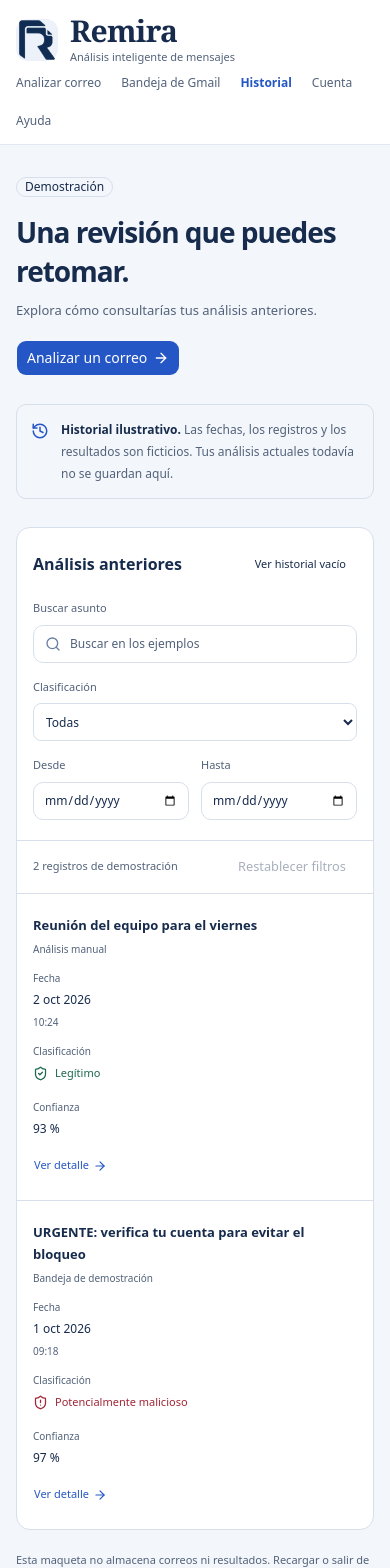
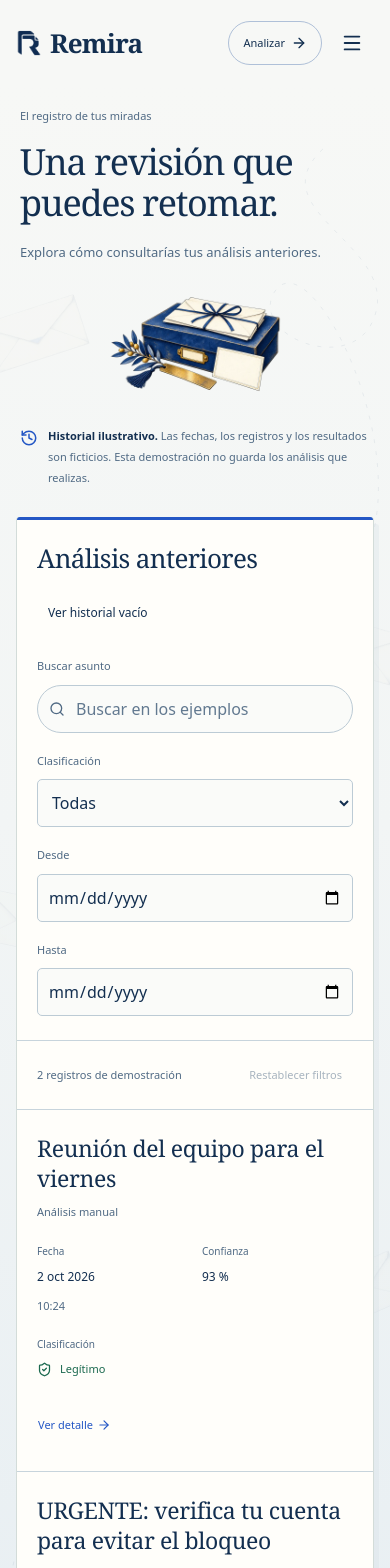
Before and after one commit to JCastilloPadilla/Remira, a React (Vite) app in the folder frontend/: page /historial in a window 390 px wide. Shown: the top 1568 px of the page. Built offline with nearby package versions, Linux system fonts and the light colour scheme.

Commit message:
feat(web): redesign history with Remira editorial archive

```diff
--- a/frontend/src/features/history/HistoryPage.tsx
+++ b/frontend/src/features/history/HistoryPage.tsx
@@ -5,12 +5,12 @@ import { Link } from "react-router-dom";
 import {
   ArrowRight,
   History,
+  Menu,
   Search,
   ShieldAlert,
   ShieldCheck,
 } from "lucide-react";
 import { Button } from "@/components/ui/button";
-import { Badge } from "@/components/ui/badge";
 import { Input } from "@/components/ui/input";
 import {
   Dialog,
@@ -19,9 +19,19 @@ import {
   DialogHeader,
   DialogTitle,
 } from "@/components/ui/dialog";
-import FadeContent from "@/components/react-bits/FadeContent";
+import SplitText from "@/components/react-bits/SplitText";
+import { IllustratedFooter } from "@/components/IllustratedFooter";
+import { CorrespondenceBackdrop } from "@/features/landing/CorrespondenceBackdrop";
 import { examples } from "@/features/analysis/demo";
 import "./history.css";
+
+const navigation = [
+  { to: "/", title: "Inicio" },
+  { to: "/bandeja", title: "Bandeja" },
+  { to: "/historial", title: "Historial" },
+  { to: "/cuenta", title: "Cuenta" },
+  { to: "/como-funciona", title: "Ayuda" },
+];
 
 const records = examples.map((example, id) => ({
   ...example,
@@ -76,49 +86,51 @@ export function HistoryPage() {
       <a href="#history-main" className="skip-link">
         Ir al contenido
       </a>
-      <header className="site-header">
+      <header className="history-header">
         <div className="page-width history-nav">
-          <Link
-            to="/"
-            className="history-brand"
-            aria-label="Remira, inicio"
-          >
+          <Link to="/" className="history-brand" aria-label="Remira, inicio">
             <BrandMark />
-            <span>
-              <BrandName />
-              <span className="history-brand-caption">
-                Análisis inteligente de mensajes
-              </span>
-            </span>
+            <BrandName />
           </Link>
-          <nav aria-label="Navegación principal">
-            <Link to="/analizar">Analizar correo</Link>
-            <Link to="/bandeja">Bandeja de Gmail</Link>
-            <Link to="/historial" aria-current="page">
-              Historial
-            </Link>
-            <Link to="/cuenta">Cuenta</Link>
-            <Link to="/como-funciona">Ayuda</Link>
+          <nav className="history-desktop-nav" aria-label="Navegación principal">
+            {navigation.map(({ to, title }) => (
+              <Link key={to} to={to} aria-current={to === "/historial" ? "page" : undefined}>{title}</Link>
+            ))}
           </nav>
+          <div className="history-nav-actions">
+            <Button variant="outline" render={<Link to="/analizar" />}>
+              Analizar <ArrowRight size={16} />
+            </Button>
+            <details className="history-mobile-nav">
+              <summary aria-label="Abrir navegación"><Menu size={22} /></summary>
+              <nav aria-label="Navegación móvil">
+                {navigation.map(({ to, title }) => (
+                  <Link key={to} to={to} aria-current={to === "/historial" ? "page" : undefined}>{title}</Link>
+                ))}
+              </nav>
+            </details>
+          </div>
         </div>
       </header>
-      <main id="history-main" className="page-width history-main">
+      <main id="history-main" className="history-main">
+        <CorrespondenceBackdrop />
+        <div className="page-width history-content">
         <div className="history-heading">
           <div>
-            <Badge variant="outline">Demostración</Badge>
-            <h1>Una revisión que puedes retomar.</h1>
+            <p className="history-eyebrow">El registro de tus miradas</p>
+            <h1>
+              <SplitText text="Una revisión que puedes retomar." tag="span" textAlign="left" splitType="words" delay={45} duration={0.7} rootMargin="0px" />
+            </h1>
             <p>Explora cómo consultarías tus análisis anteriores.</p>
           </div>
-          <Button render={<Link to="/analizar" />} size="lg">
-            Analizar un correo <ArrowRight size={16} />
-          </Button>
+          <img className="history-heading-art" src="/illustrations/history-archive-v1.webp" width="768" height="512" alt="" />
         </div>
         <div className="history-demo-note">
           <History size={18} />
           <p>
             <strong>Historial ilustrativo.</strong> Las fechas, los registros y
-            los resultados son ficticios. Tus análisis actuales todavía no se
-            guardan aquí.
+            los resultados son ficticios. Esta demostración no guarda
+            los análisis que realizas.
           </p>
         </div>
         <section
@@ -269,7 +281,7 @@ export function HistoryPage() {
             </table>
           ) : (
             <div className="history-empty">
-              <History size={36} strokeWidth={1.4} />
+              <img className="history-empty-art" src="/illustrations/history-archive-v1.webp" width="768" height="512" alt="" />
               <h3>
                 {showExamples
                   ? invalidRange
@@ -295,16 +307,13 @@ export function HistoryPage() {
           )}
         </section>
         <p className="history-storage-note">
-          Esta maqueta no almacena correos ni resultados. Recargar o salir de la
+          Esta demostración no almacena correos ni resultados. Recargar o salir de la
           pantalla reinicia los filtros y la selección.
         </p>
+        </div>
       </main>
-      <footer className="page-width history-footer">
-        <p>Remira · Proyecto académico</p>
-        <Link to="/">
-          Conocer el proyecto <ArrowRight size={13} />
-        </Link>
-      </footer>
+      <div className="history-footer-transition" aria-hidden="true" />
+      <IllustratedFooter topHref="#history-main" />
       <Dialog
         open={selectedId !== null}
         onOpenChange={(open) => {
@@ -339,7 +348,7 @@ export function HistoryPage() {
                 <h3>Contenido del ejemplo</h3>
                 <p>{selected.body}</p>
               </div>
-              <FadeContent duration={400} key={selected.id}>
+              <div className="history-result-reveal" key={selected.id}>
                 <div
                   className={`history-detail-result ${selected.result.label}`}
                 >
@@ -354,7 +363,7 @@ export function HistoryPage() {
                     simulado
                   </p>
                 </div>
-              </FadeContent>
+              </div>
               <p className="history-detail-limit">
                 La clasificación puede equivocarse. Los enlaces se muestran como
                 texto; no se abren ni se inspeccionan adjuntos.
--- a/frontend/src/features/history/history.css
+++ b/frontend/src/features/history/history.css
@@ -1,410 +1,124 @@
-.history-page {
-  min-height: 100dvh;
-  background: #f3f6fa;
+.history-page { min-height:100dvh; color:#132f50; background:#f7f8f6; }
+.history-nav { display:flex; align-items:center; justify-content:center; gap:36px; min-height:100px; }
+.history-brand { display:flex; align-items:center; gap:12px; }
+.history-brand .brand-mark { width:34px; height:38px; background:transparent; border-radius:0; }
+.history-desktop-nav { display:flex; gap:24px; font-size:12px; }
+.history-desktop-nav a { padding-block:14px; transition:color 180ms; }
+.history-nav [aria-current] { color:#2457c5; text-decoration:underline; text-underline-offset:7px; }
+.history-nav a:hover { color:#2457c5; }
+.history-nav-actions { display:flex; align-items:center; gap:8px; }
+.history-page [data-slot="button"], .history-page [data-slot="dialog-trigger"], .history-dialog button, .history-dialog [data-slot="button"] { min-height:44px; border-radius:999px; translate:none; transition:background-color 180ms, color 180ms, border-color 180ms; }
+.history-page .bg-primary:hover, .history-dialog .bg-primary:hover { background:#194aaf; }
+.history-nav-actions > a { border-color:#afc0d8; background:transparent; padding-inline:20px; font-size:12px; }
+.history-mobile-nav { display:none; position:relative; }
+.history-mobile-nav summary { display:grid; place-items:center; width:44px; height:44px; cursor:pointer; list-style:none; }
+.history-mobile-nav summary::-webkit-details-marker { display:none; }
+.history-mobile-nav summary:focus-visible { outline:3px solid #2457c5; outline-offset:3px; }
+.history-mobile-nav nav { position:absolute; right:0; top:52px; z-index:5; display:grid; width:180px; padding:10px; background:#f7f8f6; border:1px solid #c4d0db; border-radius:12px; box-shadow:0 12px 30px #132f5014; }
+.history-mobile-nav nav a { padding:14px; font-size:14px; border-radius:6px; }
+.history-mobile-nav nav a:hover { background:#e4ecf2; }
+.history-main { position:relative; isolation:isolate; padding:40px 0 56px; background:linear-gradient(180deg,#f7f8f6 0%,#f2f5f5 40%,#e5edf2 100%); }
+.history-main > .correspondence-backdrop { opacity:.45; }
+.history-content { position:relative; z-index:1; }
+.history-heading { display:flex; align-items:center; justify-content:space-between; gap:36px; padding-inline:18px; }
+.history-eyebrow { font-size:11px; line-height:1.8; color:#506a84; }
+.history-heading h1 { max-width:780px; margin-top:15px; font:400 clamp(38px,4.2vw,60px)/1.15 Georgia,serif; letter-spacing:-.035em; }
+.history-heading p:last-child { margin-top:20px; font-size:14px; line-height:1.9; color:#506a84; }
+.history-heading-art { width:190px; height:auto; flex-shrink:0; }
+.history-demo-note { display:flex; align-items:flex-start; gap:10px; margin:28px 18px 32px; font-size:12px; line-height:1.9; color:#506a84; }
+.history-demo-note svg { flex-shrink:0; margin-top:3px; color:#2457c5; }
+.history-demo-note strong { font-weight:600; color:#132f50; }
+.history-records { position:relative; background:#fffefa; border:1px solid #d3dcd9; border-radius:3px 3px 22px 3px; box-shadow:5px 7px 0 #ccd7de40; }
+.history-records::before { content:""; position:absolute; top:-1px; left:0; right:0; height:3px; border-radius:3px 3px 0 0; background:#2457c5; }
+.history-list-heading { display:flex; align-items:center; justify-content:space-between; gap:16px; padding:28px 30px 24px; }
+.history-list-heading h2 { font:400 28px/1.25 Georgia,serif; letter-spacing:-.025em; }
+.history-list-heading button { font-size:12px; }
+.history-filters { display:grid; grid-template-columns:1.5fr 1.3fr 1fr 1fr; gap:20px; padding:0 30px 26px; }
+.history-filters label { display:flex; flex-direction:column; min-width:0; gap:10px; font-size:11px; color:#506a84; }
+.history-filters input, .history-filters select { min-width:0; width:100%; height:48px; border:1px solid #bccbd5; border-radius:5px; color:#132f50; background:#fafbf9; font-size:13px; box-shadow:none; }
+.history-filters input::placeholder { color:#627990; }
+.history-filters select { padding:10px; }
+.history-filters select:focus-visible { outline:3px solid #2457c5; outline-offset:3px; }
+.history-search > div { position:relative; }
+.history-search svg { position:absolute; left:12px; top:16px; pointer-events:none; color:#506a84; }
+.history-search input { padding-left:38px; border-radius:999px; }
+.history-range-error { margin:0 30px 20px; font-size:12px; line-height:1.8; color:#92374b; }
+.history-results-count { display:flex; align-items:center; justify-content:space-between; gap:16px; padding:12px 30px; border-top:1px solid #c7d4dc; font-size:11px; color:#506a84; }
+.history-results-count button { font-size:11px; }
+.history-table { width:100%; text-align:left; border-collapse:collapse; }
+.history-table th { padding:16px 22px; border-block:1px solid #c7d4dc; background:#f1f5f5; font-size:10px; line-height:1.7; font-weight:500; color:#506a84; }
+.history-table td { padding:28px 22px; border-bottom:1px solid #c7d4dc; font-size:12px; line-height:1.8; }
+.history-table tbody tr:last-child td { border-bottom:0; }
+.history-table td:first-child { width:36%; }
+.history-table td > strong { display:block; font:400 23px/1.3 Georgia,serif; letter-spacing:-.015em; }
+.history-table td > span:not(.history-label) { display:block; margin-top:8px; font-size:11px; color:#506a84; }
+.history-label { display:inline-flex; align-items:center; gap:8px; font-size:11px; line-height:1.8; color:#1b694f; }
+.history-label svg { flex-shrink:0; }
+.history-label.malicious { color:#92374b; }
+.history-table button { font-size:11px; color:#2457c5; }
+.history-empty { padding:32px 30px 40px; text-align:center; border-top:1px solid #c7d4dc; }
+.history-empty-art { display:block; width:220px; max-width:100%; height:auto; margin:auto; }
+.history-empty h3 { margin-top:24px; font:400 32px/1.25 Georgia,serif; letter-spacing:-.025em; }
+.history-empty p { max-width:430px; margin:16px auto 24px; font-size:13px; line-height:1.9; color:#506a84; }
+.history-storage-note { margin-top:24px; font-size:11px; line-height:1.9; color:#506a84; }
+.history-dialog { max-height:85dvh; overflow-y:auto; background:#fffefa; color:#132f50; }
+.history-dialog [data-slot="dialog-title"] { padding-right:20px; font:400 30px/1.2 Georgia,serif; letter-spacing:-.025em; }
+.history-detail-meta { display:grid; grid-template-columns:1fr 1fr; gap:20px; font-size:12px; line-height:1.8; }
+.history-detail-meta dt { color:#506a84; }
+.history-detail-meta dd { margin-top:6px; }
+.history-message { border-block:1px solid #c7d4dc; padding-block:22px; }
+.history-message h3 { font-size:12px; font-weight:600; }
+.history-message p { margin-top:16px; white-space:pre-wrap; overflow-wrap:anywhere; font-size:13px; line-height:1.9; }
+.history-detail-result { padding:18px 0; color:#1b694f; }
+.history-detail-result.malicious { color:#92374b; }
+.history-detail-result strong { font:400 27px/1.25 Georgia,serif; }
+.history-detail-result p { margin-top:8px; font-size:11px; line-height:1.8; }
+.history-detail-limit { font-size:11px; line-height:1.9; color:#506a84; }
+.history-result-reveal { animation:history-result-in 280ms ease-out; }
+@keyframes history-result-in { from { opacity:0; transform:translateY(6px); } to { opacity:1; transform:translateY(0); } }
+.history-footer-transition { height:150px; background:linear-gradient(180deg,#e5edf2 0%,#d9e4ed 12%,#c6d6e4 24%,#afc4d7 36%,#90acc6 48%,#6c8aaa 60%,#476a8e 72%,#2a4e73 84%,#173a60 94%,#0f2f56 100%); }
+@media (max-width:1023px) {
+  .history-nav { gap:24px; }
+  .history-desktop-nav { gap:18px; }
+  .history-filters { grid-template-columns:1fr 1fr; }
+  .history-table th, .history-table td { padding-inline:14px; }
+  .history-heading-art { width:150px; }
 }
-.history-nav {
-  display: flex;
-  align-items: center;
-  justify-content: space-between;
-  gap: 24px;
-  min-height: 88px;
+@media (max-width:767px) {
+  .history-nav { min-height:86px; justify-content:space-between; gap:12px; }
+  .history-desktop-nav { display:none; }
+  .history-mobile-nav { display:block; }
+  .history-brand { gap:8px; }
+  .history-brand .brand-mark { width:26px; height:30px; }
+  .history-brand .remira-wordmark { font-size:26px; }
+  .history-nav-actions > a { padding-inline:14px; font-size:11px; }
+  .history-main { padding-top:20px; padding-bottom:32px; }
+  .history-heading { padding-inline:4px; align-items:flex-start; flex-direction:column; gap:18px; }
+  .history-heading h1 { font-size:clamp(36px,8vw,48px); }
+  .history-heading p:last-child { margin-top:16px; font-size:13px; }
+  .history-heading-art { width:180px; align-self:center; }
+  .history-demo-note { margin:24px 4px 28px; font-size:11px; }
+  .history-list-heading { padding:24px 20px; flex-wrap:wrap; }
+  .history-list-heading h2 { font-size:26px; }
+  .history-filters { padding:0 20px 24px; gap:20px 12px; }
+  .history-filters input, .history-filters select { font-size:16px; }
+  .history-search, .history-filters label:nth-child(2) { grid-column:1 / -1; }
+  .history-results-count { padding:12px 20px; flex-wrap:wrap; gap:6px; }
+  .history-table, .history-table tbody { display:block; }
+  .history-table thead { position:absolute; width:1px; height:1px; overflow:hidden; clip-path:inset(50%); }
+  .history-table tr { display:grid; grid-template-columns:minmax(0,1fr) minmax(0,1fr); padding:24px 20px; gap:20px 14px; border-top:1px solid #c7d4dc; }
+  .history-table td, .history-table td:first-child { display:block; width:auto; padding:0; border:0; }
+  .history-table td:first-child, .history-table td:nth-child(3), .history-table td:last-child { grid-column:1 / -1; }
+  .history-table td:nth-child(4) { grid-column:2; grid-row:2; }
+  .history-table td[data-label]::before { content:attr(data-label); display:block; margin-bottom:6px; font-size:10px; color:#506a84; }
+  .history-table td:last-child button { padding-inline:0; }
+  .history-empty { padding:28px 20px 32px; }
+  .history-empty h3 { font-size:28px; }
+  .history-range-error { margin-inline:20px; }
+  .history-detail-meta { grid-template-columns:minmax(0,1fr); }
+  .history-dialog [data-slot="dialog-title"] { font-size:27px; }
+  .history-footer-transition { height:110px; }
 }
-.history-brand {
-  display: flex;
-  align-items: center;
-  gap: 12px;
-  font-size: 15px;
-  font-weight: 650;
+@media (max-width:479px) {
+  .history-filters { grid-template-columns:minmax(0,1fr); }
 }
-.history-brand-caption {
-  display: block;
-  margin-top: 2px;
-  font-size: 11px;
-  font-weight: 400;
-  color: #52627a;
-}
-.history-nav nav {
-  display: flex;
-  gap: 28px;
-  font-size: 12px;
-  color: #52627a;
-}
-.history-nav [aria-current] {
-  color: #2457c5;
-  font-weight: 600;
-}
-.history-main {
-  padding-block: 44px 32px;
-}
-.history-heading {
-  display: flex;
-  justify-content: space-between;
-  align-items: center;
-  gap: 24px;
-}
-.history-heading h1 {
-  margin-top: 16px;
-  font-size: 34px;
-  font-weight: 650;
-  letter-spacing: -1px;
-}
-.history-heading p {
-  margin-top: 10px;
-  font-size: 13px;
-  color: #52627a;
-}
-.history-demo-note {
-  display: flex;
-  align-items: center;
-  gap: 12px;
-  margin-block: 28px;
-  padding: 16px 20px;
-  border: 1px solid #d7dfeb;
-  border-radius: 10px;
-  color: #52627a;
-  font-size: 12px;
-  line-height: 1.8;
-}
-.history-demo-note svg {
-  flex-shrink: 0;
-  color: #2457c5;
-}
-.history-demo-note strong {
-  color: #172b4d;
-  font-weight: 600;
-}
-.history-records {
-  background: #fff;
-  border: 1px solid #d7dfeb;
-  border-radius: 14px;
-  overflow: hidden;
-}
-.history-list-heading {
-  display: flex;
-  justify-content: space-between;
-  align-items: center;
-  padding: 24px;
-  gap: 12px;
-}
-.history-list-heading h2 {
-  font-size: 16px;
-  font-weight: 650;
-}
-.history-list-heading button {
-  font-size: 11px;
-}
-.history-filters {
-  display: grid;
-  grid-template-columns: 1.4fr 1.2fr 1fr 1fr;
-  gap: 16px;
-  padding: 0 24px 24px;
-}
-.history-filters label {
-  display: flex;
-  flex-direction: column;
-  gap: 8px;
-  font-size: 11px;
-  color: #52627a;
-  min-width: 0;
-}
-.history-filters input,
-.history-filters select {
-  width: 100%;
-  min-width: 0;
-  height: 38px;
-  font-size: 12px;
-  background: #fff;
-  color: #172b4d;
-}
-.history-filters select {
-  border: 1px solid #d7dfeb;
-  border-radius: 8px;
-  padding: 8px;
-}
-.history-filters select:focus-visible {
-  outline: 3px solid #2457c5;
-  outline-offset: 2px;
-}
-.history-search > div {
-  position: relative;
-}
-.history-search svg {
-  position: absolute;
-  left: 12px;
-  top: 11px;
-  color: #6880a1;
-  pointer-events: none;
-}
-.history-search input {
-  padding-left: 36px;
-}
-.history-range-error {
-  margin: 0 24px 16px;
-  font-size: 12px;
-  color: #a12637;
-}
-.history-results-count {
-  display: flex;
-  align-items: center;
-  justify-content: space-between;
-  gap: 12px;
-  padding: 12px 24px;
-  border-top: 1px solid #d7dfeb;
-  font-size: 11px;
-  color: #52627a;
-}
-.history-table {
-  width: 100%;
-  text-align: left;
-  border-collapse: collapse;
-}
-.history-table th {
-  padding: 14px 20px;
-  font-size: 10px;
-  font-weight: 500;
-  color: #52627a;
-  background: #f8faff;
-  border-block: 1px solid #d7dfeb;
-}
-.history-table td {
-  padding: 24px 20px;
-  font-size: 12px;
-  border-bottom: 1px solid #d7dfeb;
-}
-.history-table tbody tr:last-child td {
-  border-bottom: 0;
-}
-.history-table td:first-child {
-  width: 35%;
-}
-.history-table td > strong {
-  display: block;
-  font-size: 13px;
-  font-weight: 600;
-  line-height: 1.7;
-}
-.history-table td > span:not(.history-label) {
-  display: block;
-  margin-top: 6px;
-  font-size: 10px;
-  color: #52627a;
-}
-.history-label {
-  display: inline-flex;
-  align-items: center;
-  gap: 7px;
-  font-size: 11px;
-  line-height: 1.7;
-  color: #1b694f;
-}
-.history-label svg {
-  flex-shrink: 0;
-}
-.history-label.malicious {
-  color: #a12637;
-}
-.history-table button {
-  font-size: 11px;
-  color: #2457c5;
-}
-.history-empty {
-  padding: 56px 24px;
-  text-align: center;
-  border-top: 1px solid #d7dfeb;
-}
-.history-empty > svg {
-  margin: auto;
-  color: #6880a1;
-}
-.history-empty h3 {
-  margin-top: 24px;
-  font-size: 22px;
-  font-weight: 600;
-  letter-spacing: -0.5px;
-}
-.history-empty p {
-  max-width: 400px;
-  margin: 16px auto 24px;
-  font-size: 13px;
-  line-height: 1.9;
-  color: #52627a;
-}
-.history-storage-note {
-  margin-top: 20px;
-  font-size: 11px;
-  line-height: 1.8;
-  color: #52627a;
-}
-.history-footer {
-  display: flex;
-  align-items: center;
-  justify-content: space-between;
-  gap: 16px;
-  padding-block: 24px;
-  font-size: 11px;
-  color: #52627a;
-}
-.history-footer a {
-  display: inline-flex;
-  align-items: center;
-  gap: 8px;
-}
-.history-dialog {
-  max-height: 85dvh;
-  overflow-y: auto;
-}
-.history-detail-meta {
-  display: grid;
-  grid-template-columns: 1fr 1fr;
-  gap: 16px;
-  font-size: 11px;
-  line-height: 1.8;
-}
-.history-detail-meta dt {
-  color: #52627a;
-}
-.history-detail-meta dd {
-  margin-top: 4px;
-}
-.history-message {
-  border-block: 1px solid #d7dfeb;
-  padding-block: 20px;
-}
-.history-message h3 {
-  font-size: 12px;
-  font-weight: 600;
-}
-.history-message p {
-  margin-top: 16px;
-  white-space: pre-wrap;
-  overflow-wrap: anywhere;
-  font-size: 12px;
-  line-height: 1.9;
-}
-.history-detail-result {
-  padding: 16px;
-  border-radius: 8px;
-  background: #f0f8f4;
-  color: #1b694f;
-}
-.history-detail-result.malicious {
-  background: #fdf2f3;
-  color: #a12637;
-}
-.history-detail-result strong {
-  font-size: 13px;
-}
-.history-detail-result p {
-  margin-top: 6px;
-  font-size: 10px;
-  line-height: 1.8;
-}
-.history-detail-limit {
-  font-size: 11px;
-  line-height: 1.8;
-  color: #52627a;
-}
-@media (max-width: 1023px) {
-  .history-filters {
-    grid-template-columns: 1fr 1fr;
-  }
-  .history-table th,
-  .history-table td {
-    padding-inline: 12px;
-  }
-}
-@media (max-width: 767px) {
-  .history-nav {
-    flex-wrap: wrap;
-    gap: 20px;
-    padding-block: 18px;
-  }
-  .history-nav nav {
-    gap: 20px;
-    width: 100%;
-  }
-  .history-main {
-    padding-top: 28px;
-  }
-  .history-heading {
-    align-items: flex-start;
-    flex-direction: column;
-    gap: 20px;
-  }
-  .history-heading h1 {
-    font-size: 28px;
-    line-height: 1.4;
-  }
-  .history-demo-note {
-    padding: 14px;
-    align-items: flex-start;
-  }
-  .history-demo-note svg {
-    margin-top: 3px;
-  }
-  .history-list-heading {
-    padding: 20px 16px;
-    flex-wrap: wrap;
-  }
-  .history-filters {
-    gap: 16px 12px;
-    padding: 0 16px 20px;
-  }
-  .history-search {
-    grid-column: 1 / -1;
-  }
-  .history-filters label:nth-child(2) {
-    grid-column: 1 / -1;
-  }
-  .history-results-count {
-    padding-inline: 16px;
-  }
-  .history-table,
-  .history-table tbody {
-    display: block;
-  }
-  .history-table thead {
-    position: absolute;
-    width: 1px;
-    height: 1px;
-    overflow: hidden;
-    clip-path: inset(50%);
-  }
-  .history-table tr {
-    display: grid;
-    grid-template-columns: minmax(0, 1fr);
-    padding: 20px 16px;
-    gap: 14px;
-    border-top: 1px solid #d7dfeb;
-  }
-  .history-table td,
-  .history-table td:first-child {
-    display: block;
-    width: auto;
-    padding: 0;
-    border: 0;
-  }
-  .history-table td[data-label]::before {
-    content: attr(data-label);
-    display: block;
-    margin-bottom: 5px;
-    font-size: 10px;
-    color: #52627a;
-  }
-  .history-table td:last-child button {
-    padding-left: 0;
-  }
-  .history-footer {
-    flex-direction: column;
-    align-items: flex-start;
-  }
-  .history-detail-meta {
-    grid-template-columns: 1fr;
-  }
-}
-
-.history-nav nav {
-  flex-wrap: wrap;
-}
-
-@media (max-width: 1023px) { .history-nav { flex-wrap: wrap; padding-block: 18px; gap: 20px; } }
```
Also changed, not shown: frontend/public/illustrations/history-archive-v1.webp (added), 2 other files (tests, documents, lock files or other folders).
